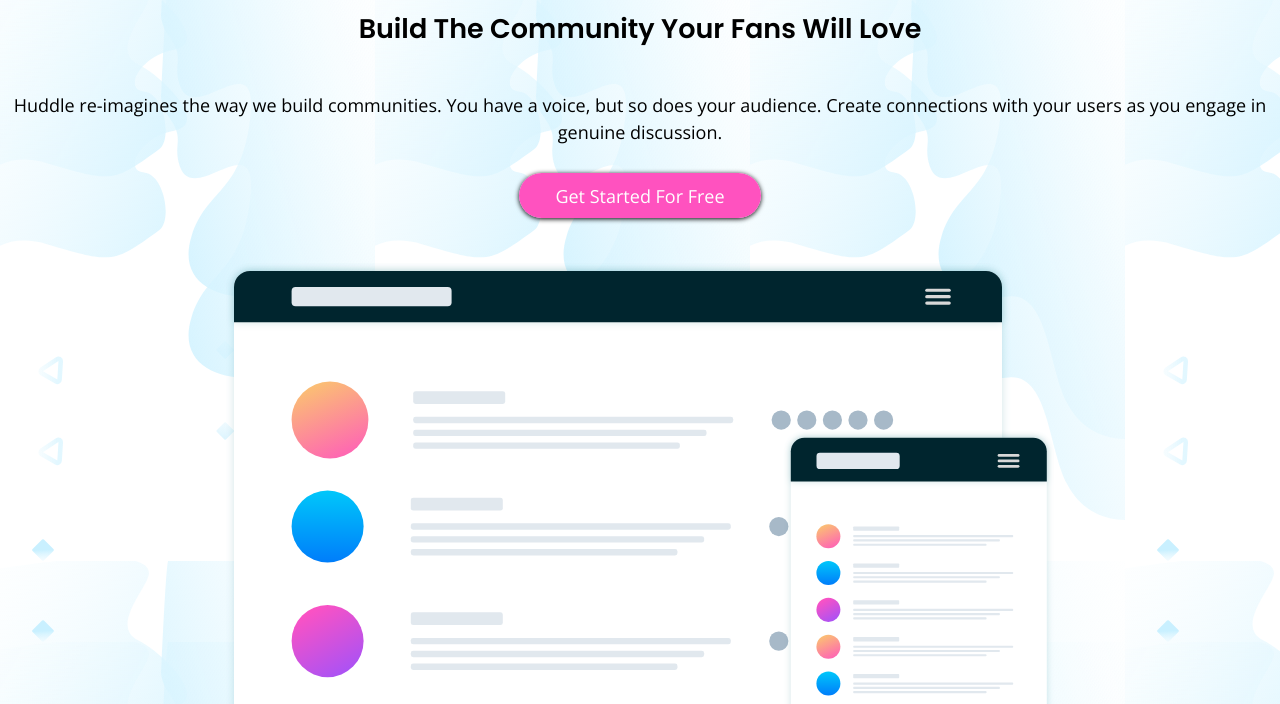
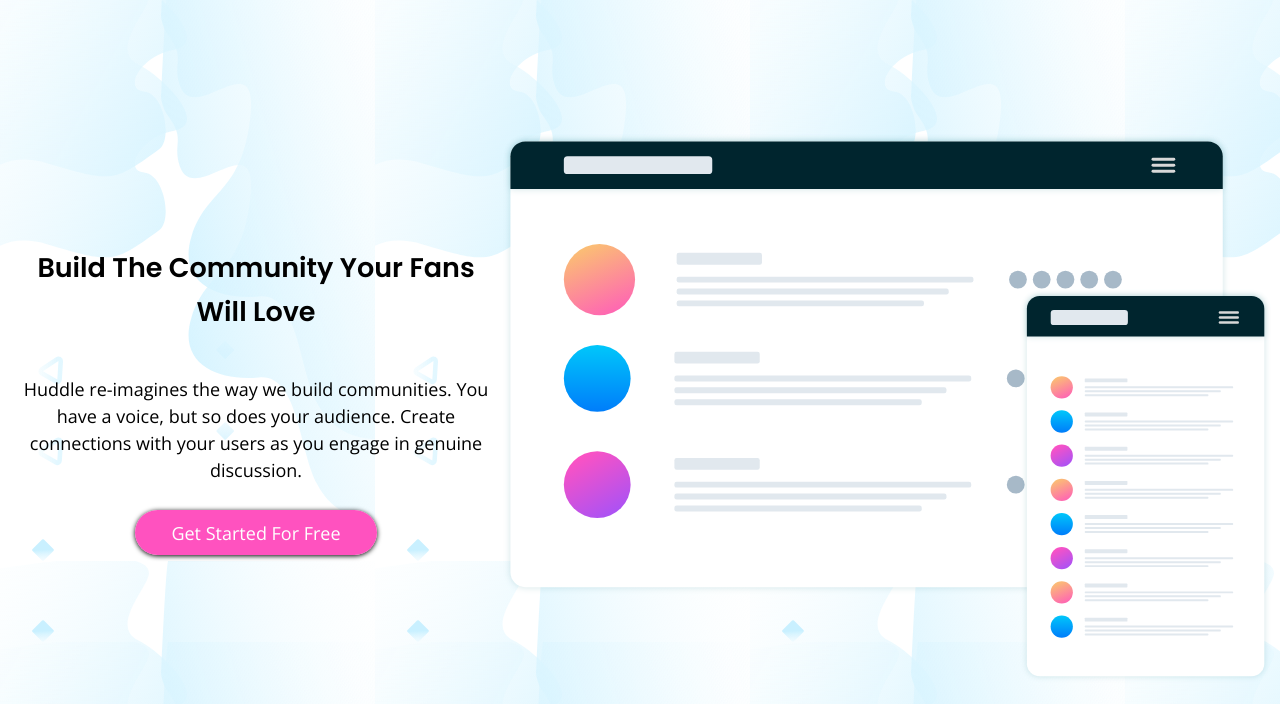
Before and after one commit to RandMastaFlex/HuddleLandingPageChallenge, a plain HTML site: page index.html in a window 1280 px wide. Shown: the part 96-800 px from the top of the page. Drawn offline with nearby package versions, Linux system fonts and the light colour scheme.

Commit message:
Added media queries for desktop version

```diff
--- a/style.css
+++ b/style.css
@@ -68,3 +68,12 @@
     width:80%;
     margin-top:3em;
 }
+
+@media only screen and (min-width: 800px){
+    .landingContent{
+        flex-direction: row;
+    }
+    .landingImage{
+        width: 60vw;
+    }
+}
```
